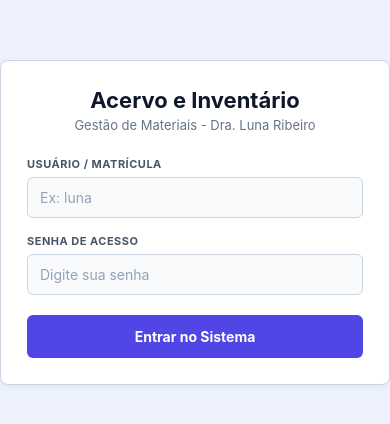
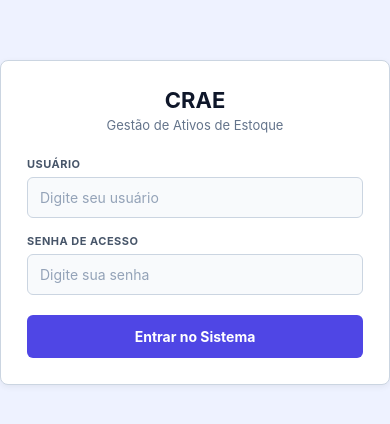
Before and after one commit to JonsCampos/CRAE, a React Native app: screen /Material in a window 390 px wide. Shown: the part 200-624 px from the top of the page. Built offline with nearby package versions, Linux system fonts and the light colour scheme.

Commit message:
Atualização pastas

```diff
--- a/app.json
+++ b/app.json
@@ -1,7 +1,7 @@
 {
   "expo": {
-    "name": "inventario",
-    "slug": "snack-bfc8b80f-d384-4751-875c-25f16f97157b",
+    "name": "crae",
+    "slug": "snack-6153a40e-7489-433e-84c6-40b452621772",
     "version": "1.0.0",
     "orientation": "portrait",
     "icon": "./assets/icon.png",
--- a/screens/Cadastro.js
+++ b/screens/Cadastro.js
@@ -11,8 +11,8 @@ import {
   Vibration,
 } from 'react-native';
 import { useFocusEffect } from '@react-navigation/native';
-import { cadastroStyles as styles, inputBloqueadoStyle } from '../styles';
-import { supabase } from '../supabase';
+import { cadastroStyles as styles, inputBloqueadoStyle } from '../styles/styles';
+import { supabase } from '../database/supabase';
 
 export default function Cadastro({ route, navigation }) {
   const itemExistente = route.params?.itemParaEditar;
--- a/screens/Categorias.js
+++ b/screens/Categorias.js
@@ -10,8 +10,8 @@ import {
   Vibration,
 } from 'react-native';
 import { useFocusEffect } from '@react-navigation/native';
-import { crudListaStyles as styles } from '../styles';
-import { supabase } from '../supabase';
+import { crudListaStyles as styles } from '../styles/styles';
+import { supabase } from '../database/supabase';
 
 export default function Categorias() {
   const [categorias, setCategorias] = useState([]);
--- a/screens/Home.js
+++ b/screens/Home.js
@@ -12,8 +12,8 @@ import {
   Vibration,
 } from 'react-native';
 import { useFocusEffect } from '@react-navigation/native';
-import { homeStyles as styles, cardEsgotadoStyle } from '../styles';
-import { supabase } from '../supabase';
+import { homeStyles as styles, cardEsgotadoStyle } from '../styles/styles';
+import { supabase } from '../database/supabase';
 
 // Função real exportada para testes automatizados (Jest)
 export function calcularMovimentacaoEstoque(estoqueAtual, valor, tipo) {
@@ -280,7 +280,7 @@ export default function Home({ navigation }) {
             <Text style={styles.modalSubtitulo}>
               {itemSelecionado?.nome} - Saldo atual:{' '}
               <Text style={{ fontWeight: 'bold', color: '#0F172A' }}>
-                {itemSelecionado?.quantidade} un.
+                {itemSelecionado?.quantidade} unidades.
               </Text>
             </Text>
 
--- a/screens/Localizacoes.js
+++ b/screens/Localizacoes.js
@@ -10,8 +10,8 @@ import {
   Vibration,
 } from 'react-native';
 import { useFocusEffect } from '@react-navigation/native';
-import { crudListaStyles as styles } from '../styles';
-import { supabase } from '../supabase';
+import { crudListaStyles as styles } from '../styles/styles';
+import { supabase } from '../database/supabase';
 
 export default function Localizacoes() {
   const [localizacoes, setLocalizacoes] = useState([]);
--- a/screens/Login.js
+++ b/screens/Login.js
@@ -10,8 +10,8 @@ import {
   Vibration,
 } from 'react-native';
 import base64 from 'react-native-base64';
-import { loginStyles as styles } from '../styles';
-import { supabase } from '../supabase';
+import { loginStyles as styles } from '../styles/styles';
+import { supabase } from '../database/supabase';
 
 export default function Login({ aoLogar }) {
   const [usr, setUsr] = useState('');
@@ -94,15 +94,15 @@ export default function Login({ aoLogar }) {
       </Modal>
 
       <View style={styles.card}>
-        <Text style={styles.titulo}>Acervo e Inventário</Text>
+        <Text style={styles.titulo}>CRAE</Text>
         <Text style={styles.subtitulo}>
-          Gestão de Materiais - Dra. Luna Ribeiro
+          Gestão de Ativos de Estoque
         </Text>
 
-        <Text style={styles.label}>USUÁRIO / MATRÍCULA</Text>
+        <Text style={styles.label}>USUÁRIO</Text>
         <TextInput
           style={styles.input}
-          placeholder="Ex: luna"
+          placeholder="Digite seu usuário"
           placeholderTextColor="#94A3B8"
           autoCapitalize="none"
           value={usr}
--- a/screens/Usuarios.js
+++ b/screens/Usuarios.js
@@ -11,8 +11,8 @@ import {
 } from 'react-native';
 import { useFocusEffect } from '@react-navigation/native';
 import base64 from 'react-native-base64';
-import { crudListaStyles as styles } from '../styles';
-import { supabase } from '../supabase';
+import { crudListaStyles as styles } from '../styles/styles';
+import { supabase } from '../database/supabase';
 
 // Regras reais exportadas para testes automatizados (Jest)
 export const regexUsuario = /^\w{3,}$/;
@@ -321,7 +321,7 @@ export default function Usuarios({ usuarioAtual, atualizarUsuarioLogado }) {
 
             <TextInput
               style={styles.inputModal}
-              placeholder="Login / Matrícula (ex: carlos)"
+              placeholder="Usuário"
               placeholderTextColor="#94A3B8"
               autoCapitalize="none"
               value={novoLogin}
```
Also changed, not shown: package.json (+4 -14 lines), database/supabase.js (renamed from supabase.js), styles/styles.js (renamed from styles.js).
